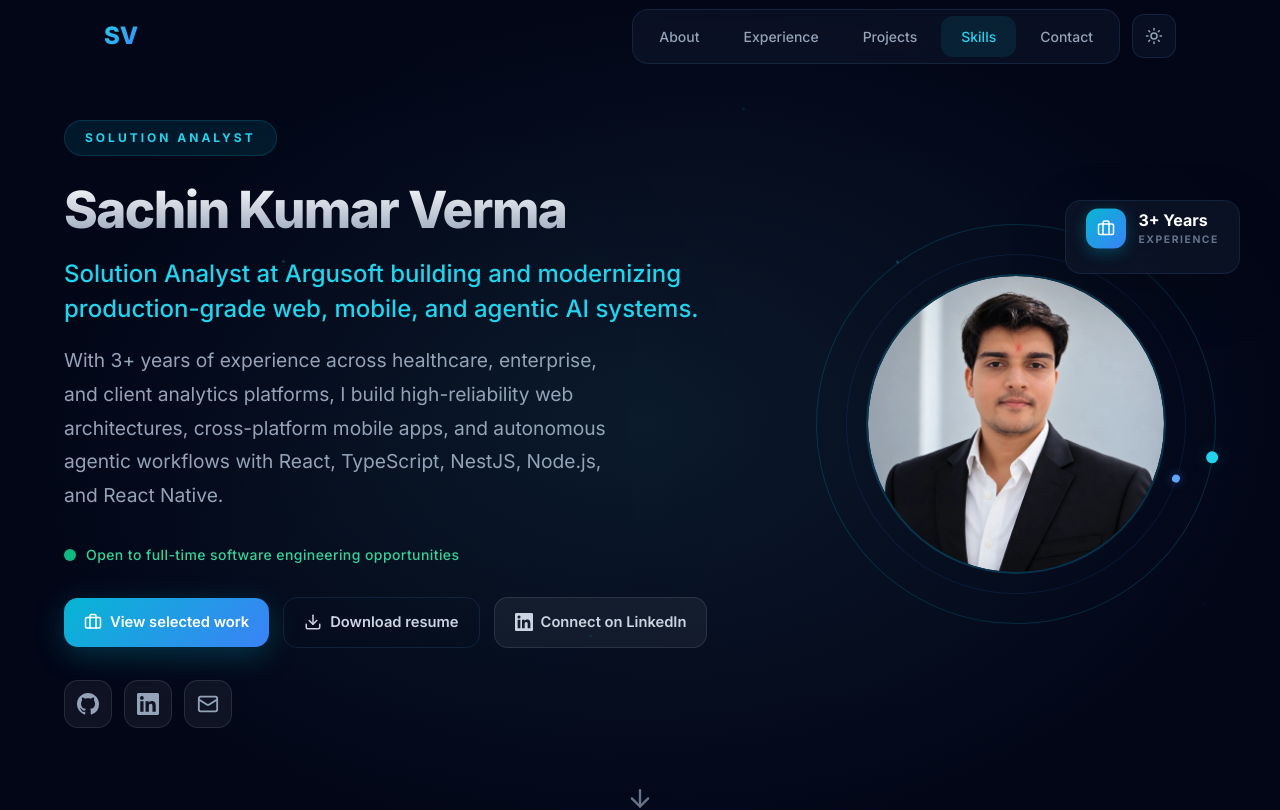
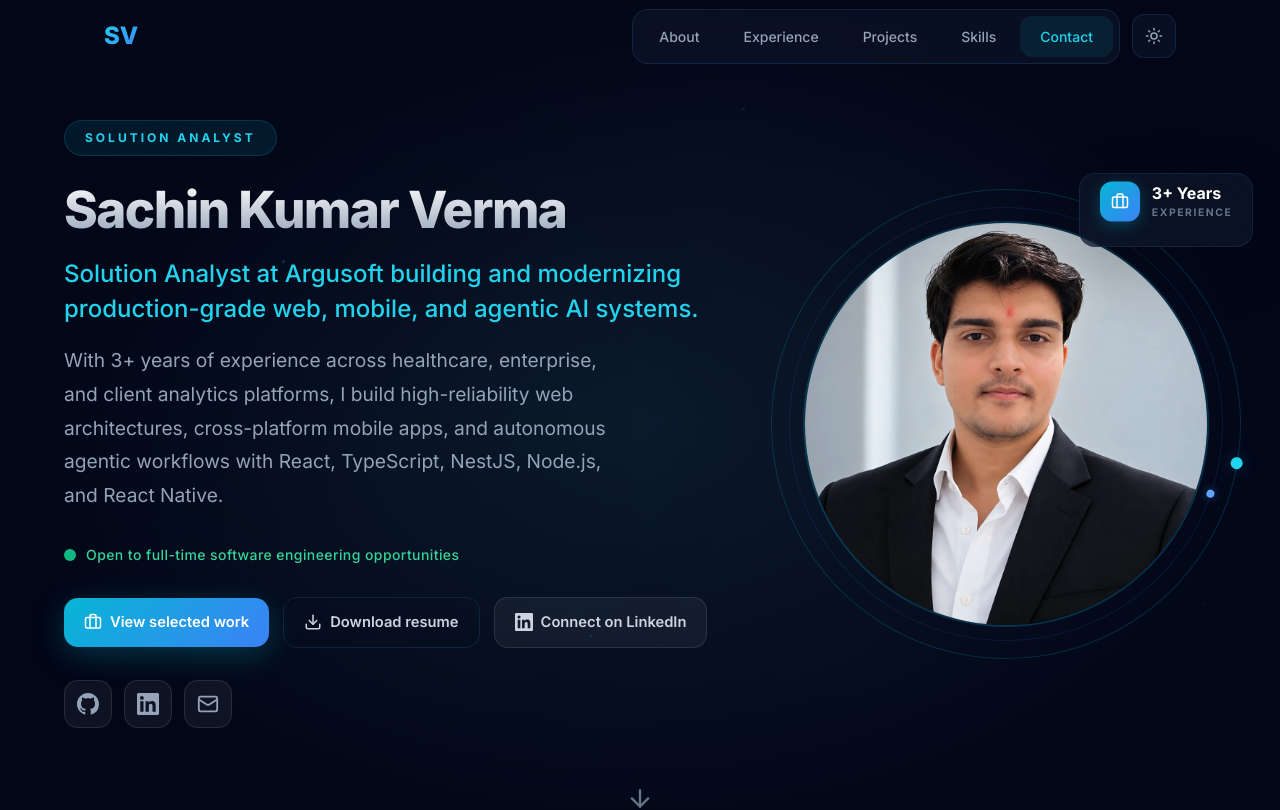
Before and after one commit to sachinkumarverma/Portfolio, a React (Vite) app: page / in a window 1280 px wide. Shown: the top 810 px of the page. Built offline with nearby package versions, Linux system fonts and the light colour scheme.

Commit message:
style: update hero section dimensions, image styling, and portfolio highlights

```diff
--- a/src/components/Hero.jsx
+++ b/src/components/Hero.jsx
@@ -165,8 +165,8 @@ export default function Hero() {
                   src={profileImg}
                   alt={personalInfo.name}
                   className="profile-pic"
-                  width="400"
-                  height="400"
+                  width="480"
+                  height="480"
                   loading="eager"
                   fetchPriority="high"
                   decoding="async"
@@ -179,7 +179,7 @@ export default function Hero() {
               initial={{ opacity: 0, scale: 0.8 }}
               animate={{ opacity: 1, scale: 1 }}
               transition={{ duration: 0.7, delay: 0.75, ease: [0.25, 0.4, 0.25, 1] }}
-              style={{ position: "absolute", top: -24, right: -24, background: "var(--bg-card)", backdropFilter: "blur(20px)", border: "1px solid var(--border-card)", borderRadius: 16, padding: "16px 20px", boxShadow: "0 20px 60px rgba(0,0,0,0.2)" }}
+              style={{ position: "absolute", top: -16, right: -12, background: "var(--bg-card)", backdropFilter: "blur(20px)", border: "1px solid var(--border-card)", borderRadius: 16, padding: "16px 20px", boxShadow: "0 20px 60px rgba(0,0,0,0.2)" }}
             >
               <motion.div
                 animate={{ y: [0, -15, 0] }}
--- a/src/data/portfolio.js
+++ b/src/data/portfolio.js
@@ -24,7 +24,6 @@ export const aboutData = {
     "In mobile development, I engineer clinical communication workflows like TriageStat with React Native and Expo (SDK 50–53), delivering WebRTC video calling and VoIP background push notifications on Android 8–16 and iOS for 500+ active healthcare professionals.",
   ],
   highlights: [
-    { icon: "Briefcase", text: "3+ Years Professional Experience" },
     { icon: "Cpu", text: "Agentic AI & Real-Time Analytics" },
     { icon: "Building2", text: "Enterprise & Big Four Modernization" },
     { icon: "MapPin", text: "Based in Gandhinagar, India" },
--- a/src/index.css
+++ b/src/index.css
@@ -50,9 +50,9 @@
   --scrollbar-track: #050b18;
   --scrollbar-thumb: #1e3a5f;
 
-  --hero-size: 280px;
-  --hero-inset-1: 20px;
-  --hero-inset-2: 35px;
+  --hero-size: 320px;
+  --hero-inset-1: 14px;
+  --hero-inset-2: 24px;
 }
 
 [data-theme="light"] {
@@ -104,17 +104,17 @@
 
 @media (min-width: 768px) {
   :root {
-    --hero-size: 340px;
-    --hero-inset-1: 25px;
-    --hero-inset-2: 45px;
+    --hero-size: 390px;
+    --hero-inset-1: 16px;
+    --hero-inset-2: 28px;
   }
 }
 
 @media (min-width: 1024px) {
   :root {
-    --hero-size: 400px;
-    --hero-inset-1: 30px;
-    --hero-inset-2: 50px;
+    --hero-size: 470px;
+    --hero-inset-1: 18px;
+    --hero-inset-2: 32px;
   }
 }
 
@@ -761,7 +761,14 @@ body {
   width: 100%;
   height: 100%;
   object-fit: cover;
+  object-position: center 20%;
+  transform: scale(1.08);
   border-radius: 50%;
+  transition: transform 0.4s ease;
+}
+
+.hero-visual:hover .profile-pic {
+  transform: scale(1.12);
 }
 
 /* ========================
```
